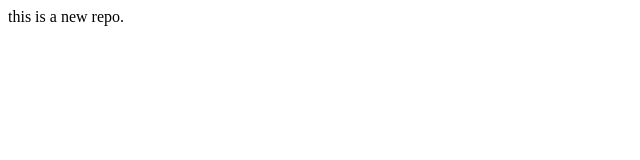
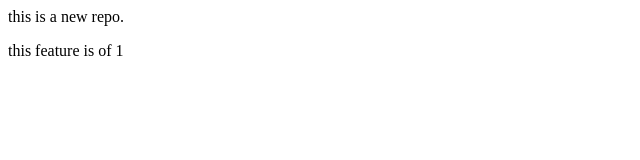
Before and after one commit to CodeSmith18/LocalToGithub, a plain HTML site: page index.html in a window 1280 px wide. Shown: the whole page, without its empty margins (0-640 px from the left). Drawn offline with Linux system fonts and the light colour scheme.

Commit message:
feature2

```diff
--- a/index.html
+++ b/index.html
@@ -1 +1,2 @@
 <P>this is a new repo.</P>
+<p>this feature is of 1 </p>
```
